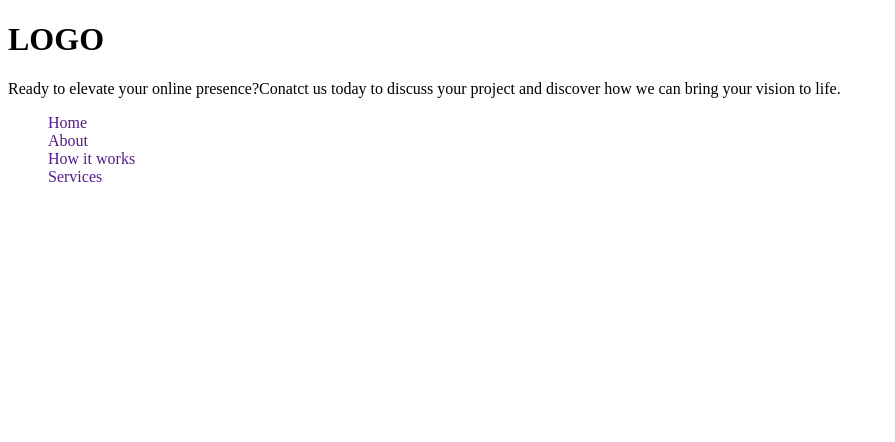
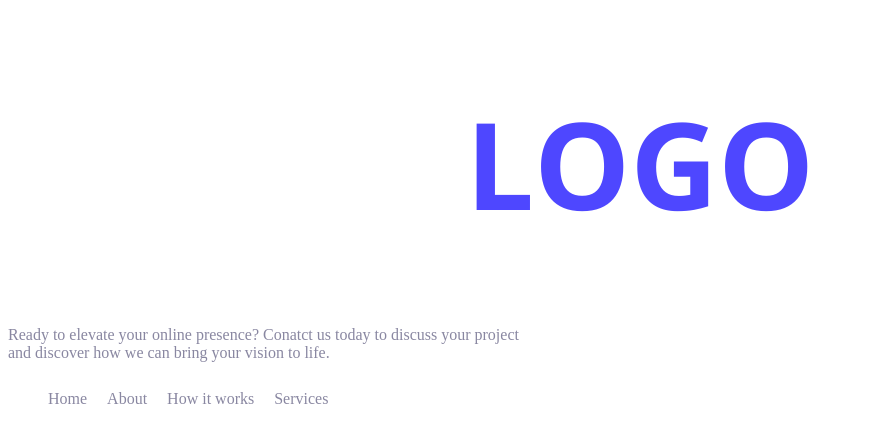
Before and after one commit to dsnoureen/webdev-a1, a plain HTML site: page index.html in a window 1280 px wide. Shown: the whole page, without its empty margins (0-895 px from the left). Drawn offline with nearby package versions, Linux system fonts and the light colour scheme.

Commit message:
recent commit

```diff
--- a/index.html
+++ b/index.html
@@ -4,6 +4,9 @@
     <meta charset="UTF-8">
     <meta name="viewport" content="width=device-width, initial-scale=1.0">
     <title>ASSIGNMENT 01</title>
+    <link rel="preconnect" href="https://fonts.googleapis.com">
+<link rel="preconnect" href="https://fonts.gstatic.com" crossorigin>
+<link href="https://fonts.googleapis.com/css2?family=Archivo+Black&family=Open+Sans:ital,wght@0,300..800;1,300..800&display=swap" rel="stylesheet">
     <link rel="stylesheet" href="styles/styles.css">
 </head>
 <body>
@@ -13,14 +16,16 @@
     <main></main>
 
     <footer>
-        <h1>LOGO</h1>
-        <p>Ready to elevate your online presence?Conatct us today to discuss your project and discover how we can bring your vision to life.</p>
+        <h1 class="footerlogo open-sans-normal" style="text-align: center;">LOGO</h1>
+        <div style="border: 8px;">
+        <p class="fontsyle" style="height: 48px; width: 531px;">Ready to elevate your online presence? Conatct us today to discuss your project and discover how we can bring your vision to life.</p>
+         </div>
         <nav>
-            <ul>
-                <li><a href="">Home</a></li>
-                <li><a href="">About</a></li>
-                <li><a href="">How it works</a></li>
-                <li><a href="">Services</a></li>
+            <ul style=" height: 24px; width: 401px;">
+                <li><a class="fontsyle" href="">Home </a></li>
+                <li ><a class="fontsyle" href="">About</a></li>
+                <li ><a class="fontsyle" href="">How it works</a></li>
+                <li ><a class="fontsyle" href="">Services</a></li>
             </ul>
         </nav>
     </footer>
--- a/styles/styles.css
+++ b/styles/styles.css
@@ -1,9 +1,26 @@
+.footerlogo{
+    color: #4E47FF;
+    font-size: 121px;
+
+}
+.open-sans-normal {
+  font-family: "Open Sans", sans-serif;
+  font-optical-sizing: auto;
+  font-style: normal;
+  font-variation-settings:
+    "wdth" 100;
+}
+.fontsyle{
+    color: #8987A1;
+}
+
 footer nav li a{
     text-decoration: none;
 }
 footer nav li{
     list-style: none;
 }
-nav ul li{
+nav ul{
     display: flex;
+    gap: 20px;
 }
```
